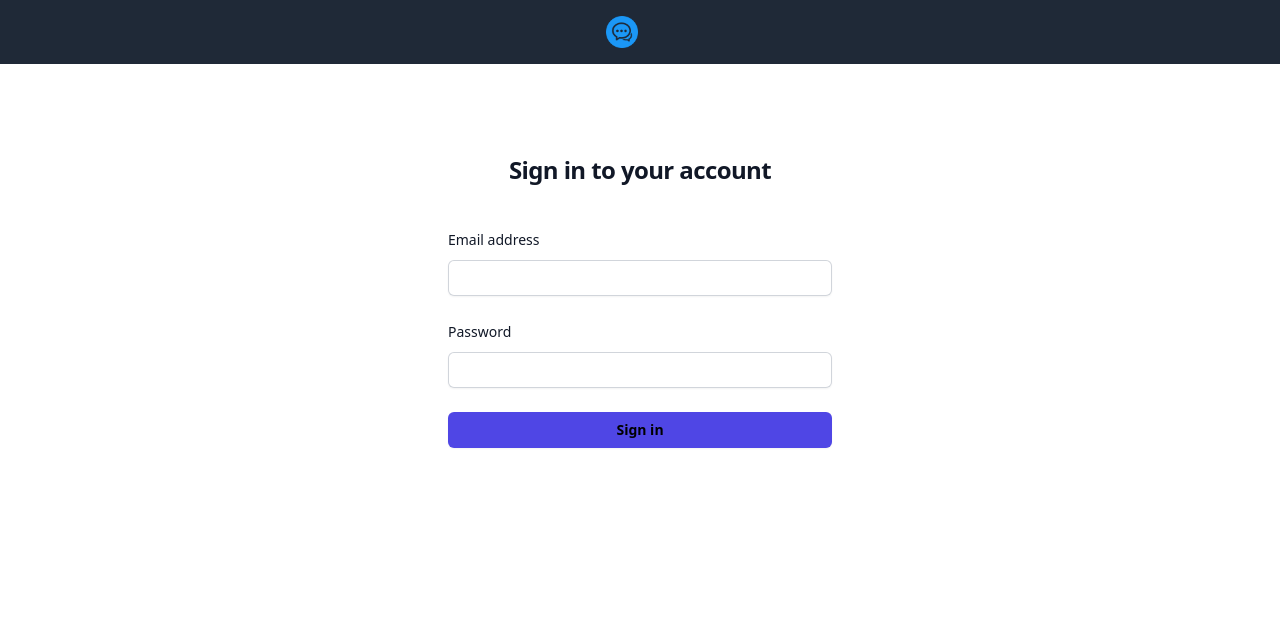
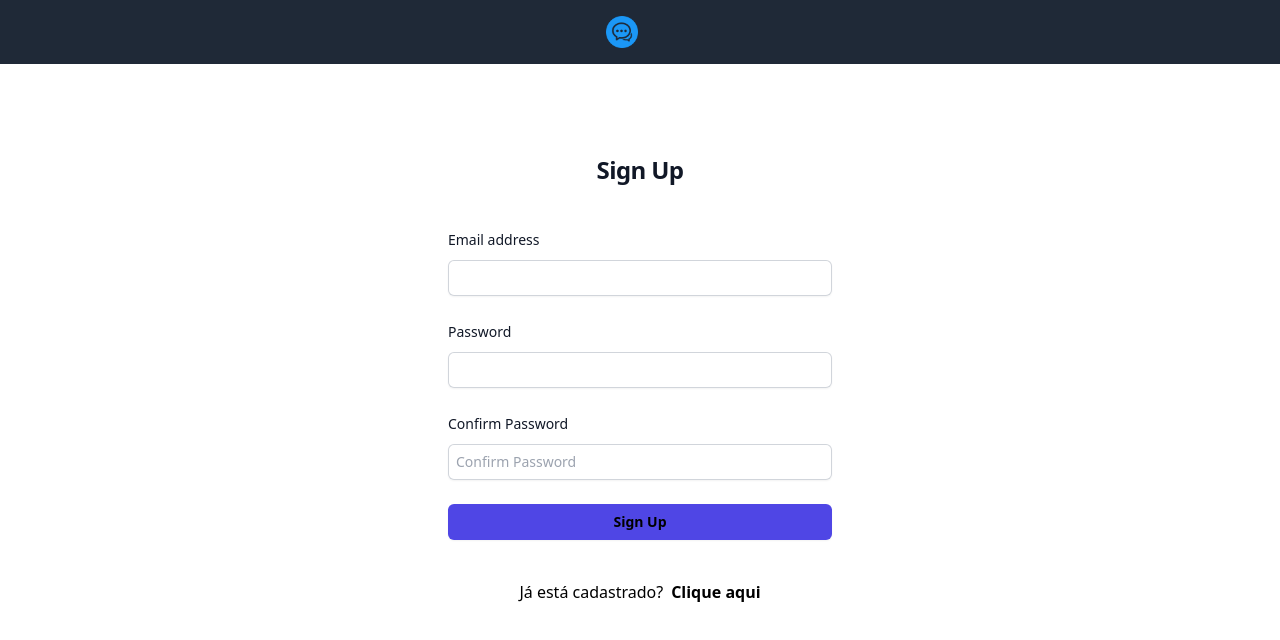
Before and after one commit to Antonio880/ChatSocket, a React (Vite) app in the folder frontchat/: page /SignUp in a window 1280 px wide. Shown: the top 640 px of the page. Built offline with nearby package versions, Linux system fonts and the light colour scheme.

Commit message:
criação do cadastro

```diff
--- a/frontchat/package.json
+++ b/frontchat/package.json
@@ -9,12 +9,16 @@
     "preview": "vite preview"
   },
   "dependencies": {
+    "@emotion/react": "^11.11.1",
+    "@emotion/styled": "^11.11.0",
     "@headlessui/react": "^1.7.17",
     "@heroicons/react": "^2.0.18",
+    "@mui/material": "^5.14.18",
     "axios": "^1.6.0",
     "react": "^18.2.0",
     "react-dom": "^18.2.0",
     "react-hook-form": "^7.47.0",
+    "react-modal": "^3.16.1",
     "react-router-dom": "^6.17.0",
     "socket.io-client": "^4.7.2"
   },
--- a/frontchat/src/App.jsx
+++ b/frontchat/src/App.jsx
@@ -1,12 +1,15 @@
 import { Route, Routes } from 'react-router-dom';
 import Home from './pages/Home';
 import SignIn from './pages/SignIn';
+import SignUp from './pages/SignUp';
+
 function App() {
 
   return (
     <Routes>
       <Route path='/home' exact element={<Home />} />
       <Route path='/' element={<SignIn />}/>
+      <Route path='/SignUp' element={<SignUp />}/>
       <Route path='*' element={<SignIn />}/>
     </Routes>
   )
--- /dev/null
+++ b/frontchat/src/components/ButtonSign.jsx
@@ -0,0 +1,10 @@
+export default function ButtonSign({ text }){
+    return(
+        <button
+            type="submit"
+            className="flex w-full justify-center rounded-md bg-indigo-600 px-3 py-1.5 text-sm text-black font-semibold leading-6 transition ease-in-out delay-150 hover:text-white hover:-translate-y-1 hover:scale-110 hover:bg-indigo-500 duration-300 shadow-sm focus-visible:outline focus-visible:outline-2 focus-visible:outline-offset-2 focus-visible:outline-indigo-600"
+        >
+            {text}
+        </button>
+    );
+}
--- /dev/null
+++ b/frontchat/src/components/Input.jsx
@@ -0,0 +1,15 @@
+
+export default function Input({ type, register, getValues }){
+
+    const isPasswordConfirmation = type === "passwordConfirm";
+    return(
+        <input
+            id={type}
+            name={type}
+            type={type}
+            autoComplete={type}
+            {...register(type, { required: true })}
+            className="block w-full rounded-md border-0 py-1.5 text-gray-900 shadow-sm ring-1 pl-2 ring-inset ring-gray-300 placeholder:text-gray-400 focus:ring-2 focus:ring-inset focus:ring-indigo-600 sm:text-sm sm:leading-6"
+        />
+    );
+}
--- /dev/null
+++ b/frontchat/src/components/NoneUser.jsx
@@ -0,0 +1,15 @@
+import { useNavigate } from "react-router-dom";
+
+export default function NoneUser(){
+
+    const navigate = useNavigate();
+
+    return(
+        <div className="">
+            <div className="">
+                <h1 className="mt-60  flex justify-center items-center">Você não está logado, Se tiver conta <strong><a className="cursor-pointer pl-1" onClick={() => navigate("/")}>Clique aqui </a></strong></h1>
+                <h2 className=" flex justify-center items-center"><strong><a className="cursor-pointer pr-1" onClick={() => navigate('/SignUp')}>Aqui</a></strong> caso deseje se cadastrar</h2>
+            </div>
+        </div>
+    );
+}
--- a/frontchat/src/pages/SignIn.jsx
+++ b/frontchat/src/pages/SignIn.jsx
@@ -4,7 +4,9 @@ import axios from 'axios';
 import { useUserContext } from '../components/ContextUser';
 import { useSocketContext } from '../components/ContextSocket';
 import io from 'socket.io-client'
+import Input from '../components/input';
 import { useNavigate } from 'react-router-dom';
+import ButtonSign from '../components/ButtonSign';
 
 export default function SignIn() {
 
@@ -55,15 +57,7 @@ export default function SignIn() {
                   Email address
                 </label>
                 <div className="mt-2">
-                  <input
-                    id="email"
-                    name="email"
-                    type="email"
-                    autoComplete="email"
-                    required
-                    {...register("email", { required: true })}
-                    className="block w-full rounded-md border-0 py-1.5 text-gray-900 shadow-sm ring-1 pl-2 ring-inset ring-gray-300 placeholder:text-gray-400 focus:ring-2 focus:ring-inset focus:ring-indigo-600 sm:text-sm sm:leading-6"
-                  />
+                <Input type={"email"} register={register} />
                 </div>
                 {errors.email && <span>This field is required</span>}
               </div>
@@ -74,28 +68,15 @@ export default function SignIn() {
                   </label>
                 </div>
                 <div className="mt-2">
-                  <input
-                    id="password"
-                    name="password"
-                    type="password"
-                    autoComplete="current-password"
-                    required
-                    {...register("password", { required: true })}
-                    className="block w-full rounded-md border-0 py-1.5 text-gray-900 shadow-sm ring-1 pl-2 ring-inset ring-gray-300 placeholder:text-gray-400 focus:ring-2 focus:ring-inset focus:ring-indigo-600 sm:text-sm sm:leading-6"
-                  />
+                <Input type={"password"} register={register}/>
                   {errors.password && <span>This field is required</span>}
                 </div>
               </div>
-
               <div>
-                <button
-                  type="submit"
-                  className="flex w-full justify-center rounded-md bg-indigo-600 px-3 py-1.5 text-sm text-black font-semibold leading-6 transition ease-in-out delay-150 bg-blue-500 hover:text-white hover:-translate-y-1 hover:scale-110 hover:bg-indigo-500 duration-300 shadow-sm hover:bg-indigo-500 focus-visible:outline focus-visible:outline-2 focus-visible:outline-offset-2 focus-visible:outline-indigo-600"
-                >
-                  Sign in
-                </button>
+                <ButtonSign text={"Sign In"} />
               </div>
             </form>
+            <p className='flex justify-center pt-4'>Ainda não cadastrado? <strong><a className='pl-2 cursor-pointer' onClick={() => navigate("/SignUp")}>Clique aqui</a></strong></p>
           </div>
         </div>
       </>
--- /dev/null
+++ b/frontchat/src/pages/SignUp.jsx
@@ -0,0 +1,167 @@
+import Header from "../components/Header";
+import { useState } from "react";
+import { useForm } from "react-hook-form";
+import axios from "axios";
+import { useUserContext } from "../components/ContextUser";
+import { useSocketContext } from "../components/ContextSocket";
+import io from "socket.io-client";
+import { useNavigate } from "react-router-dom";
+import ButtonSign from "../components/ButtonSign";
+import Input from "../components/input";
+import { Box } from "@mui/material";
+import Modal from '@mui/material/Modal';
+
+export default function SignIn() {
+  const {
+    register,
+    handleSubmit,
+    formState: { errors },
+    watch,
+  } = useForm();
+  const [open, setOpen] = useState(false);
+  const handleOpen = () => setOpen(true);
+  const handleClose = () => setOpen(false);
+  const { setUser } = useUserContext();
+  const { setSocket } = useSocketContext();
+  const [isErrorModalOpen, setErrorModalOpen] = useState(false);
+  const BASE_URL = "http://localhost:3001/";
+  // "https://chat-socket-eb53a2dd15bb.herokuapp.com/" ||
+  const navigate = useNavigate();
+  const style = {
+    position: 'absolute',
+    top: '50%',
+    left: '50%',
+    transform: 'translate(-50%, -50%)',
+    width: 400,
+    bgcolor: 'background.paper',
+    border: '2px solid #000',
+    boxShadow: 24,
+    p: 4,
+  };
+
+  const onSubmit = async () => {
+    const email = watch("email");
+    const password = watch("password");
+    const data = {
+      id: `${new Date().getTime()}`,
+      email: email,
+      password: password,
+    };
+    //setUser(data);
+    try {
+      const response = await axios.post(`${BASE_URL}users`, data);
+      if (response.status === 201) {
+        setUser(response.data.user);
+        const socket = await io.connect(BASE_URL);
+        socket.emit("set_username", response.data.user.email);
+        setSocket(socket);
+        navigate("/home");
+      } else if(response.status === 409) {
+        handleOpen();
+      }else{
+        alert("Error: " + response.status);
+      }
+    } catch (e) {
+      alert(`Error - ${e.message}`);
+    }
+  };
+
+  return (
+    <>
+      <Header />
+      <div className="flex min-h-full flex-1 flex-col justify-center px-6 py-12 lg:px-8">
+        <div className="sm:mx-auto sm:w-full sm:max-w-sm">
+          <h2 className="mt-10 text-center text-2xl font-bold leading-9 tracking-tight text-gray-900">
+            Sign Up
+          </h2>
+        </div>
+        <div className="mt-10 sm:mx-auto sm:w-full sm:max-w-sm">
+          <form className="space-y-6" onSubmit={handleSubmit(onSubmit)}>
+            <div>
+              <label
+                htmlFor="email"
+                className="block text-sm font-medium leading-6 text-gray-900"
+              >
+                Email address
+              </label>
+              <div className="mt-2">
+                <Input type={"email"} register={register} />
+              </div>
+              {errors.email && <span>This field is required</span>}
+            </div>
+            <div>
+              <div className="flex items-center justify-between">
+                <label
+                  htmlFor="password"
+                  className="block text-sm font-medium leading-6 text-gray-900"
+                >
+                  Password
+                </label>
+              </div>
+              <div className="mt-2">
+                <Input type={"password"} register={register} />
+                {errors.password && (
+                  <span className="text-orange-600">
+                    This field is required
+                  </span>
+                )}
+              </div>
+            </div>
+            <div>
+              <div className="flex items-center justify-between">
+                <label
+                  htmlFor="password"
+                  className="block text-sm font-medium leading-6 text-gray-900"
+                >
+                  Confirm Password
+                </label>
+              </div>
+              <div className="mt-2">
+              <input
+                className="block w-full rounded-md border-0 py-1.5 text-gray-900 shadow-sm ring-1 pl-2 ring-inset ring-gray-300 placeholder:text-gray-400 focus:ring-2 focus:ring-inset focus:ring-indigo-600 sm:text-sm sm:leading-6"
+                type={"password"}
+                placeholder="Confirm Password"
+                name="passwordConfirm"
+                {...register("passwordConfirm", {
+                  required: "Confirm Password is required",
+                  validate: {
+                    matchesPassword: (value) => {
+                      const password = watch('password');
+                      if (password && value !== password) {
+                        return "Your passwords do not match";
+                      }
+                      return true;
+                    },
+                  },
+                })}
+              />
+              <p className="alerts">{errors.passwordConfirm?.message}</p>
+              </div>
+            </div>
+            <div>
+              <ButtonSign text={"Sign Up"} />
+            </div>
+            <p className='flex justify-center pt-4'>Já está cadastrado? <strong><a className='pl-2 cursor-pointer' onClick={() => navigate("/")}>Clique aqui</a></strong></p>
+          </form>
+        </div>
+      </div>
+      <Modal
+        open={open}
+        onClose={handleClose}
+        aria-labelledby="parent-modal-title"
+        aria-describedby="parent-modal-description"
+      >
+        <Box sx={{ ...style, width: 400 }}>
+          <h2 id="parent-modal-title">Usuário ja existente</h2>
+          <p id="parent-modal-description">
+            Deseja ir para a tela de Login
+          </p>
+          <button onClick={() => {
+            navigate("/")
+            handleClose();
+            }}>Login</button>
+        </Box>
+      </Modal>
+    </>
+  );
+}
```
Also changed, not shown: frontchat/src/pages/Home.jsx (+10 -4 lines), 1 other file (tests, documents, lock files or other folders).
